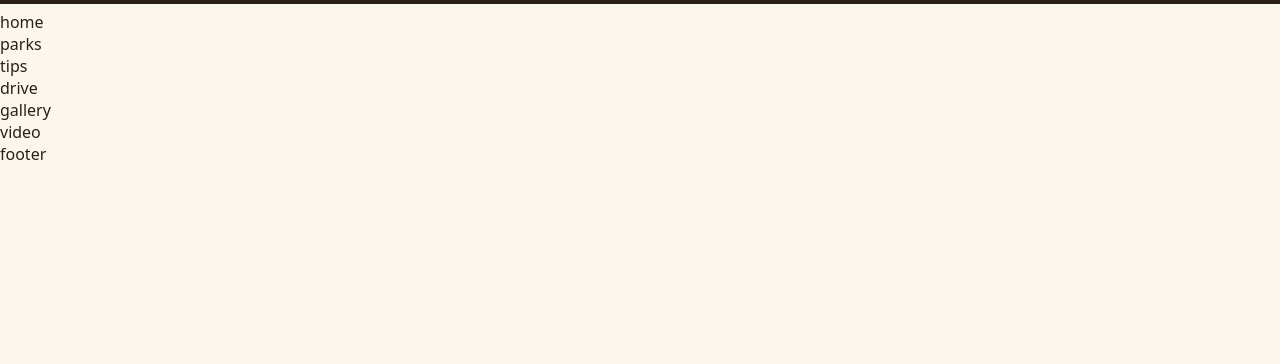
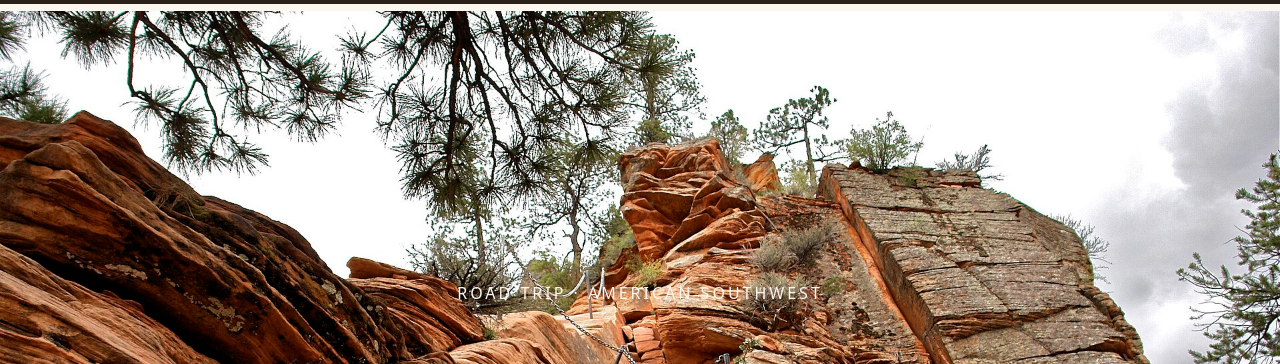
Before and after one commit to CarstenYuan/mp1, a website built with webpack: page src/index.html in a window 1280 px wide. Shown: the part 69-433 px from the top of the page. Built offline with nearby package versions, Linux system fonts and the light colour scheme.

Commit message:
Add hero section with background image and centered text

```diff
--- a/src/css/main.scss
+++ b/src/css/main.scss
@@ -11,9 +11,9 @@ $font-body: "Work Sans", system-ui, sans-serif;
 body {
     margin: 0;
     padding-top: 80px;
-    font-family: $font-body;
     color: $color-text;
     background: $color-bg;
+    font-family: $font-body;
 }
 
 .navbar {
@@ -43,5 +43,28 @@ body {
         font-size: 24px;
         font-weight: 700;
     }
+}
 
+#home {
+    height: 100vh;
+    display: flex;
+    flex-direction: column;
+    justify-content: center;
+    align-items: center;
+
+    background-image: url("../assets/images/hero.jpg");
+    background-position: center;
+    background-size: cover;
+
+    color: $color-bg;
+    letter-spacing: 3px;
+
+    h1 {
+        font-size: 60px;
+        font-family: $font-heading;
+    }
+
+    p {
+        font-size: 16px;
+    }
 }
--- a/src/index.html
+++ b/src/index.html
@@ -21,11 +21,20 @@
         </header>
 
         <main>
-            <section id="home">home</section>
+            <section id="home">
+                <p>ROAD TRIP · AMERICAN SOUTHWEST</p>
+                <h1>Five Parks, One Endless Highway</h1>
+                <p>Chasing red rock canyons and desert sunsets across the American West.</p>
+            </section>
+
             <section id="parks">parks</section>
+
             <section id="tips">tips</section>
+
             <section id="drive">drive</section>
+
             <section id="gallery">gallery</section>
+
             <section id="video">video</section>
         </main>
 
```
Also changed, not shown: src/assets/images/hero.jpg (added).
